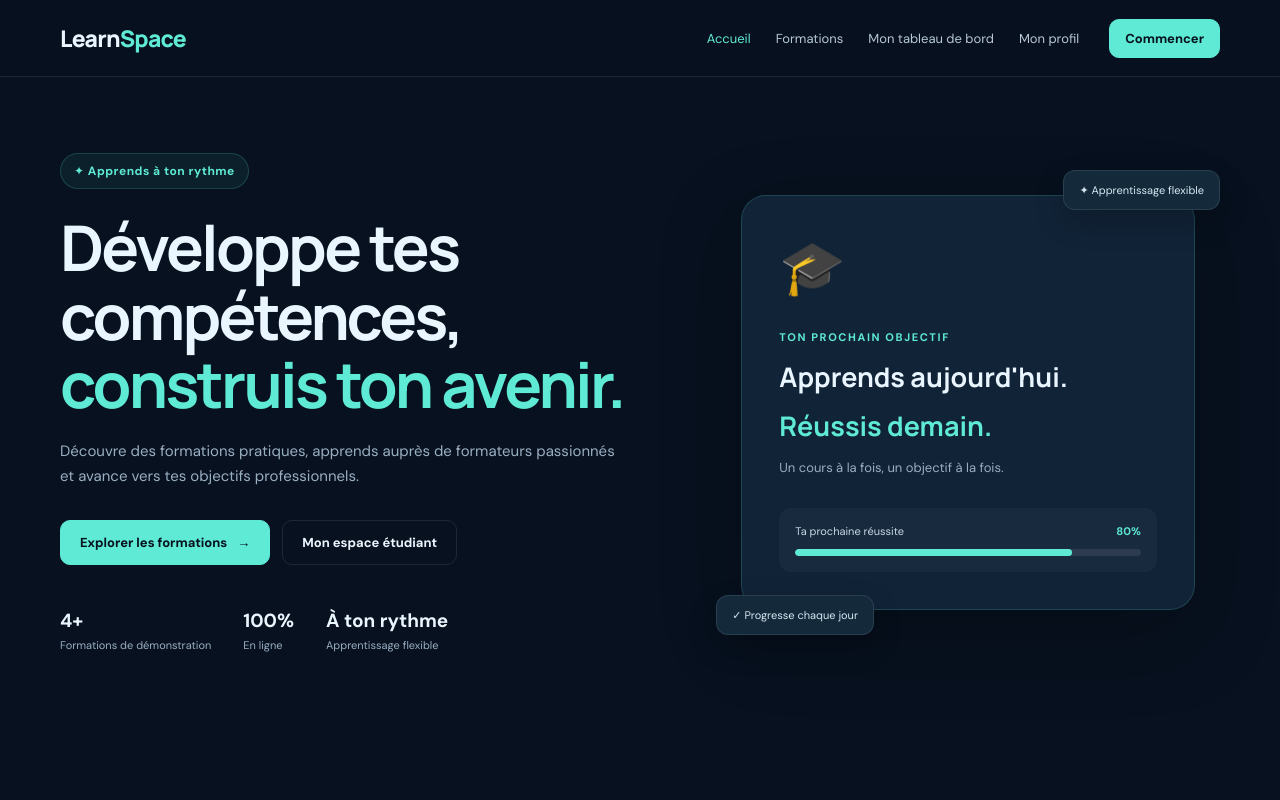
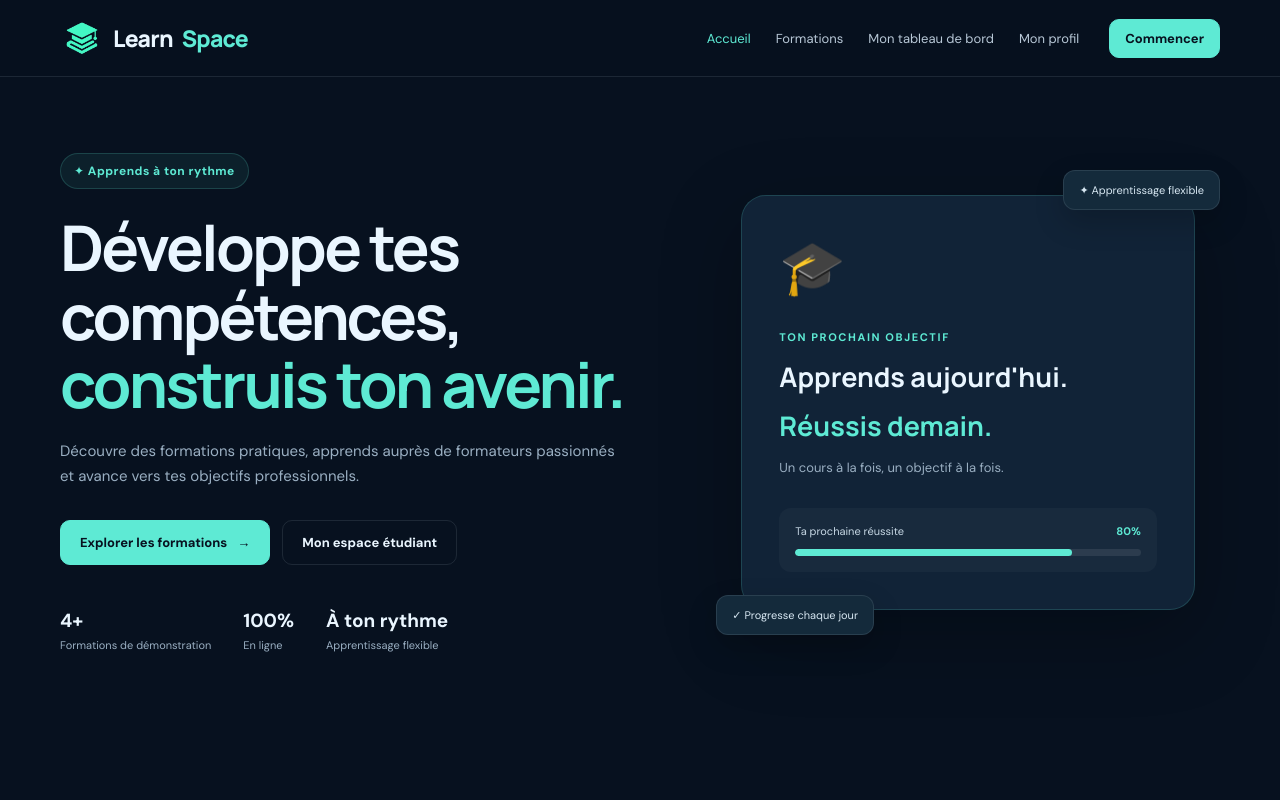
Before and after one commit to husseindiallo65-byte/learnspace-elearning, a React (Vite) app: page / in a window 1280 px wide. Shown: the top 800 px of the page. Built offline with nearby package versions, Linux system fonts and the light colour scheme.

Commit message:
Description de ma modification

```diff
--- a/src/components/Footer.jsx
+++ b/src/components/Footer.jsx
@@ -1,11 +1,12 @@
 import { Link } from "react-router-dom";
+import learnspaceLogo from "../assets/learnspace-logo.png";
 
 export default function Footer() {
   return (
     <footer className="site-footer">
       <div className="container footer-inner">
         <div>
-          <Link to="/" className="brand">Learn<span>Space</span></Link>
+          <Link to="/" className="brand"><img className="brand-logo" src={learnspaceLogo} alt="" />Learn<span>Space</span></Link>
           <p>Apprends aujourd'hui, construis ton avenir.</p>
         </div>
         <div className="footer-links">
--- a/src/components/Header.jsx
+++ b/src/components/Header.jsx
@@ -1,5 +1,6 @@
 import { useState } from "react";
 import { NavLink, Link } from "react-router-dom";
+import learnspaceLogo from "../assets/learnspace-logo.png";
 
 export default function Header() {
   const [open, setOpen] = useState(false);
@@ -8,7 +9,7 @@ export default function Header() {
   return (
     <header className="site-header">
       <div className="container header-inner">
-        <Link to="/" className="brand" onClick={close}>Learn<span>Space</span></Link>
+        <Link to="/" className="brand" onClick={close}><img className="brand-logo" src={learnspaceLogo} alt="" />Learn<span>Space</span></Link>
         <button className="menu-toggle" onClick={() => setOpen(!open)} aria-label="Ouvrir le menu">
           {open ? "✕" : "☰"}
         </button>
--- a/src/index.css
+++ b/src/index.css
@@ -62,7 +62,8 @@ main { flex: 1; }
 /* Header */
 .site-header { position: sticky; top: 0; z-index: 20; background: rgba(7, 17, 31, .91); border-bottom: 1px solid var(--border); backdrop-filter: blur(18px); }
 .header-inner { min-height: 76px; display: flex; align-items: center; gap: 30px; }
-.brand { font-family: "Manrope", sans-serif; color: var(--text); font-size: 23px; font-weight: 800; letter-spacing: -.8px; white-space: nowrap; }
+.brand { display: inline-flex; align-items: center; gap: 9px; font-family: "Manrope", sans-serif; color: var(--text); font-size: 23px; font-weight: 800; letter-spacing: -.8px; white-space: nowrap; }
+.brand-logo { width: 44px; height: 44px; border-radius: 50%; object-fit: contain; }
 .brand span { color: var(--primary); }
 .main-nav { display: flex; align-items: center; gap: 25px; margin-left: auto; }
 .main-nav a { position: relative; color: #b8c8d7; font-size: 13px; transition: color .2s; }
```
Also changed, not shown: src/assets/learnspace-logo.png (added).
